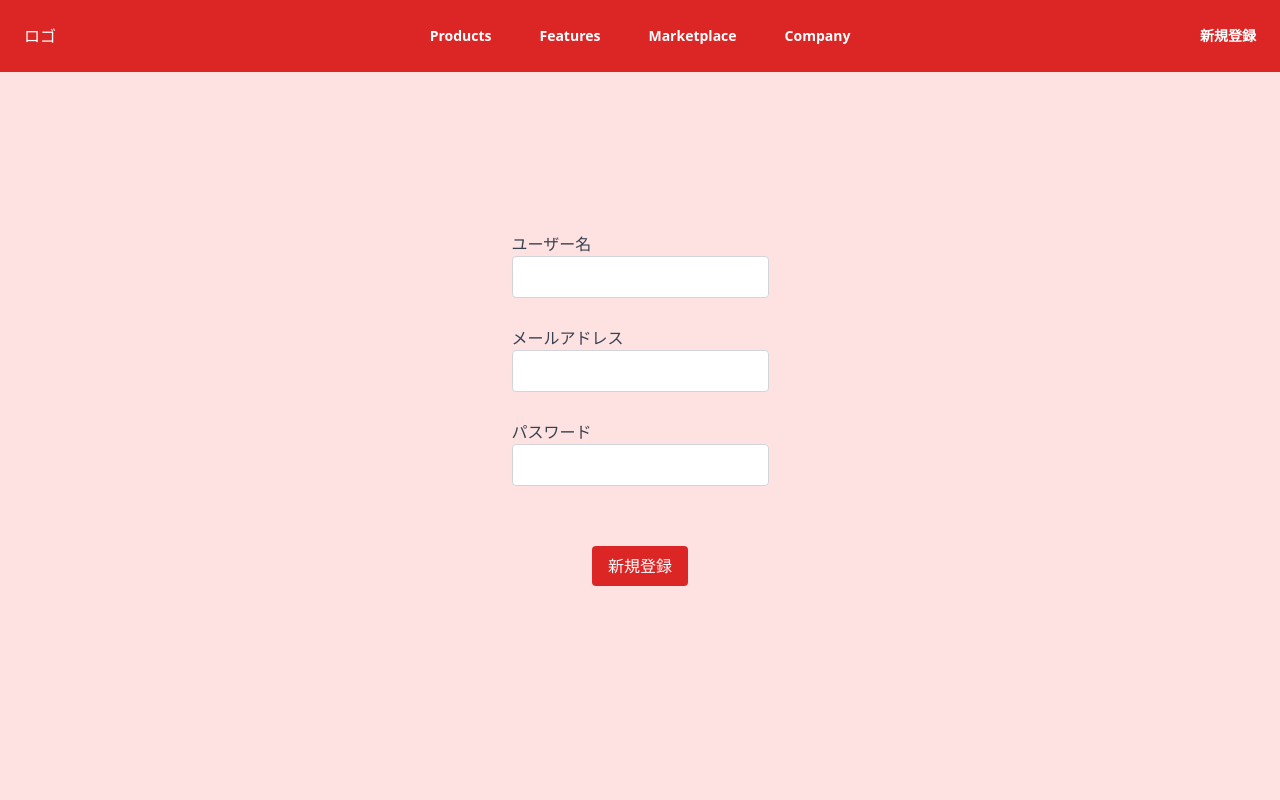
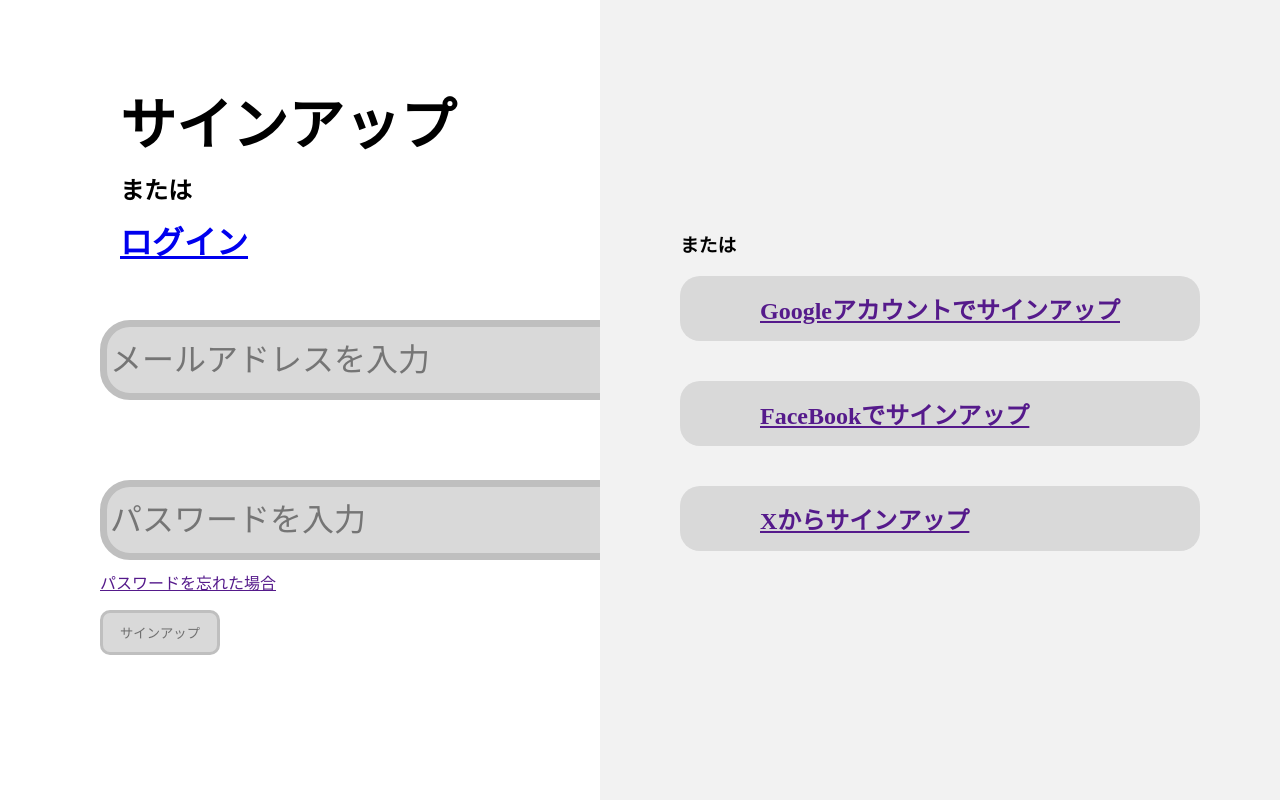
Before and after one commit to TERUZ-VTAT/TeamC_withKDG, a Flask app: template app/templates/signup.html in a window 1280 px wide. Run offline with Flask 3, Linux system fonts and the light colour scheme; the template is opened without the code that fills it, so the values that code supplies are empty; parts of the project's set-up code (start-up, migrations or seed data) failed here and were passed over.

Commit message:
signup画面追加

```diff
--- /dev/null
+++ b/app/static/css/signup.css
@@ -0,0 +1,76 @@
+.titles{
+    top: 80px;
+    position: absolute;
+    left: 120px;
+}
+.signup{
+    font-size: 3.5em;
+    margin-bottom: 0;
+}
+.orlogin{
+    display: flex;
+}
+.or{
+    margin-top: 0;
+    top: 10px;
+    position: relative;
+}
+.signup{
+    margin-top: 0;
+}
+.inputs{
+    position: absolute;
+    top: 320px;
+    left: 100px;
+    display: flex;
+    flex-direction: column;
+}
+.inputarea{
+    width: 600px;
+    height: 60px;
+    border: 7px #bfbfbf solid;
+    background-color: #d9d9d9;
+    border-radius: 30px;
+    font-size: xx-large;
+    padding: 3px;
+}
+.rightarea{
+    background-color: #f2f2f2;
+    height: 80vh;
+    position: absolute;
+    right: 0;
+    top: 0;
+    display: flex;
+    flex-direction: column;
+    padding: 80px;
+}
+.socialsignup{
+    width: 520px;
+    height: 65px;
+    background-color: #d9d9d9;
+    border-radius: 20px;
+    display: flex;
+    align-items: center;
+    margin-bottom: 40px;
+}
+.signupbutton{
+    width: 120px;
+    height: 45px;
+    border: #bfbfbf solid 3px;
+    background-color: #d9d9d9;
+    border-radius: 10px;
+    color: #707070;
+    cursor: pointer;
+}
+.signupbutton:hover{
+    width: 120px;
+    height: 45px;
+    border: #707070 solid 3px;
+    background-color: #bfbfbf;
+    border-radius: 10px;
+    color: #707070;
+    cursor: pointer;
+}
+.forgotpass{
+    margin-block-start: 10px;
+}
--- a/app/templates/signup.html
+++ b/app/templates/signup.html
@@ -1,26 +1,28 @@
-{% extends 'layout.html' %}
-
-{% block title %}新規登録{% endblock %}
-
-{% block content %}
-<div class="flex justify-center items-center">
-    <form action="/signup" method="POST" class="flex flex-col justify-center items-center mt-40">
-        <div class="mb-7">
-            <label for="username" class="block text-gray-700">ユーザー名</label>
-            <input type="text" name="username" id="username" class="w-full px-3 py-2 border border-gray-300 rounded">
+<!DOCTYPE html>
+<html>
+    <head>
+        <title>signup</title>
+        <link rel="stylesheet" href="{{ url_for('static', filename='css/signup.css') }}">
+    </head>
+    <body>
+        <div class="titles">
+            <h1 class="signup">サインアップ</h1>
+            <div class="orSignup">
+                <h2 class="or">または</h2>
+                <a href="/login"><h1 class="ログイン">ログイン</h1></a>
+            </div>
         </div>
-        <div class="mb-7">
-            <label for="email" class="block text-gray-700">メールアドレス</label>
-            <input type="email" name="email" id="email" class="w-full px-3 py-2 border border-gray-300 rounded">
+        <form action="/signup" method="POST" class="inputs">
+            <input type="email" name="email" id="email" class="inputarea" placeholder="メールアドレスを入力">
+            <input type="password" name="password" id="password" class="inputarea" style="margin-top: 80px;" placeholder="パスワードを入力">
+            <a href=""><p class="forgotpass">パスワードを忘れた場合</p></a>
+            <button type="submit" class="signupbutton">サインアップ</button>
+        </form>
+        <div class="rightarea">
+            <h3 style="margin-top: 150px;">または</h3>
+            <a href="" class="socialsignup"><h2 style="margin-left: 80px;">Googleアカウントでサインアップ</h2></a>
+            <a href="" class="socialsignup"><h2 style="margin-left: 80px;">FaceBookでサインアップ</h2></a>
+            <a href="" class="socialsignup"><h2 style="margin-left: 80px;">Xからサインアップ</h2></a>
         </div>
-        <div class="mb-7">
-            <label for="password" class="block text-gray-700">パスワード</label>
-            <input type="password" name="password" id="password" class="w-full px-3 py-2 border border-gray-300 rounded">
-        </div>
-        <div class="mt-3">
-            <button type="submit" class="bg-red-600 text-white px-4 py-2 rounded hover:bg-red-400 mt-5">新規登録</button>
-        </div>
-    </form>
-</div>
-{% endblock %}
-{% block footer %}{% endblock %}
+    </body>
+</html>
```
Also changed, not shown: app/templates/signup_old.html (added, +26 -0 lines).
